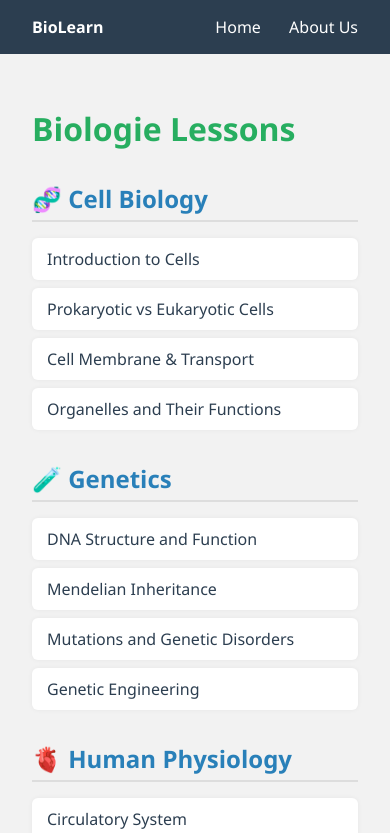
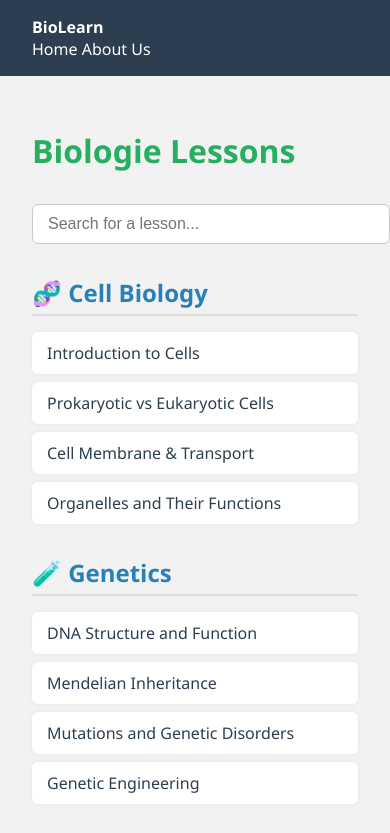
Before and after one commit to oriokay/biologie, a plain HTML site: page biologie.html in a window 390 px wide. Shown: the top 833 px of the page. Drawn offline with Linux system fonts and the light colour scheme.

Commit message:
Update biologie.html

```diff
--- a/biologie.html
+++ b/biologie.html
@@ -20,6 +20,7 @@
       display: flex;
       justify-content: space-between;
       align-items: center;
+      flex-wrap: wrap;
     }
 
     header a {
@@ -37,6 +38,18 @@
     h1 {
       color: #27ae60;
       margin-bottom: 1em;
+    }
+
+    .search-container {
+      margin-bottom: 2em;
+    }
+
+    .search-container input {
+      width: 100%;
+      padding: 10px 15px;
+      border: 1px solid #ccc;
+      border-radius: 6px;
+      font-size: 16px;
     }
 
     .lesson-category {
@@ -81,6 +94,17 @@
       padding: 1em;
       margin-top: 3em;
     }
+
+    @media (max-width: 600px) {
+      header {
+        flex-direction: column;
+        align-items: flex-start;
+      }
+
+      header a {
+        margin: 0.5em 0 0 0;
+      }
+    }
   </style>
 </head>
 <body>
@@ -95,6 +119,10 @@
 
   <main>
     <h1>Biologie Lessons</h1>
+
+    <div class="search-container">
+      <input type="text" id="searchInput" placeholder="Search for a lesson..." />
+    </div>
 
     <div class="lesson-category">
       <h2>🧬 Cell Biology</h2>
@@ -135,12 +163,25 @@
         <li><a href="#">Speciation</a></li>
       </ul>
     </div>
-
   </main>
 
   <footer>
     &copy; 2025 BioLearn. All rights reserved.
   </footer>
 
+  <script>
+    const searchInput = document.getElementById('searchInput');
+    const lessonItems = document.querySelectorAll('.lesson-list li');
+
+    searchInput.addEventListener('input', function() {
+      const query = this.value.toLowerCase();
+
+      lessonItems.forEach(item => {
+        const text = item.textContent.toLowerCase();
+        item.style.display = text.includes(query) ? '' : 'none';
+      });
+    });
+  </script>
+
 </body>
 </html>
```
